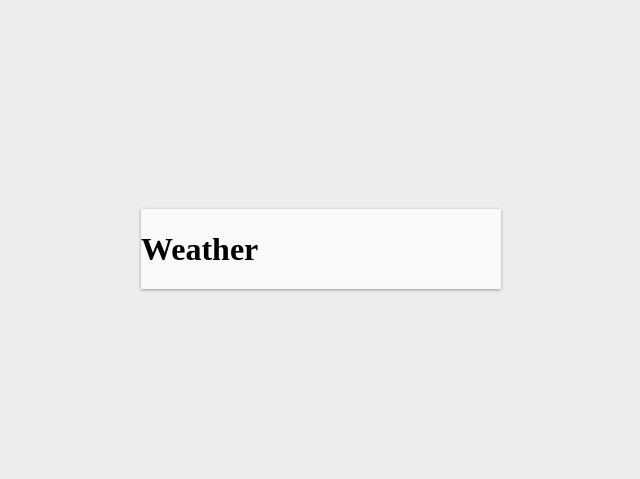
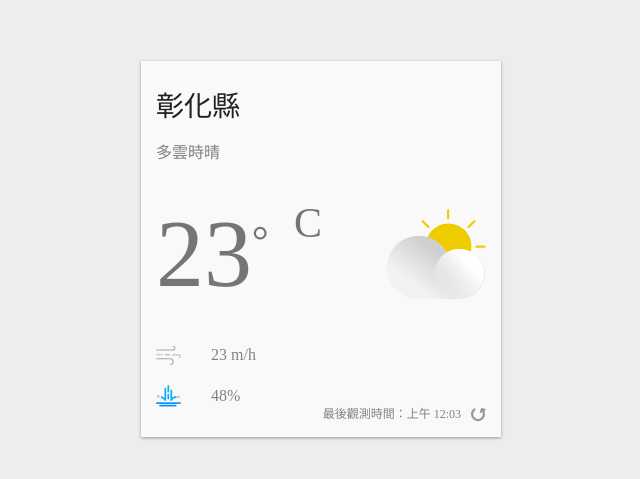
Before and after one commit to bucky0112/weather-app-react, a React (Create React App) app: page / in a window 1280 px wide. Shown: the part 151-630 px from the top of the page, without its empty margins (319-959 px from the left). Built offline with nearby package versions, Linux system fonts and the light colour scheme.

Commit message:
edit style

```diff
--- a/src/App.js
+++ b/src/App.js
@@ -1,6 +1,10 @@
-// @flow
 import * as React from 'react';
 import styled from '@emotion/styled';
+
+import { ReactComponent as DayCloudyIcon } from './assets/images/day-cloudy.svg';
+import { ReactComponent as AirFlowIcon } from './assets/images/airFlow.svg';
+import { ReactComponent as RainIcon } from './assets/images/rain.svg';
+import { ReactComponent as RefreshIcon } from './assets/images/refresh.svg';
 
 const Container = styled.div`
   background-color: #ededed;
@@ -11,16 +15,107 @@
 `;
 
 const WeatherCard = styled.div`
+  position: relative;
   min-width: 360px;
   box-shadow: 0 1px 3px 0 #999999;
   background-color: #f9f9f9;
+  box-sizing: border-box;
+  padding: 30px 15px;
+`;
+
+const Location = styled.div`
+  font-size: 28px;
+  color: #212121;
+  margin-bottom: 20px;
+`;
+
+const Description = styled.div`
+  font-size: 16px;
+  color: #828282;
+  margin-bottom: 30px;
+`;
+
+const CurrentWeather = styled.div`
+  display: flex;
+  justify-content: space-between;
+  align-items: center;
+  margin-bottom: 30px;
+`;
+
+const Temperature = styled.div`
+  color: #757575;
+  font-size: 96px;
+  font-weight: 300;
+  display: flex;
+`;
+
+const Celsius = styled.div`
+  font-weight: normal;
+  font-size: 42px;
+`;
+
+const AirFlow = styled.div`
+  display: flex;
+  align-items: center;
+  font-size: 16x;
+  font-weight: 300;
+  color: #828282;
+  margin-bottom: 20px;
+  svg {
+    width: 25px;
+    height: auto;
+    margin-right: 30px;
+  }
+`;
+
+const Rain = styled.div`
+  display: flex;
+  align-items: center;
+  font-size: 16x;
+  font-weight: 300;
+  color: #828282;
+  svg {
+    width: 25px;
+    height: auto;
+    margin-right: 30px;
+  }
+`;
+
+const Refresh = styled.div`
+  position: absolute;
+  right: 15px;
+  bottom: 15px;
+  font-size: 12px;
+  display: inline-flex;
+  align-items: flex-end;
+  color: #828282;
+  svg {
+    margin-left: 10px;
+    width: 15px;
+    height: 15px;
+    cursor: pointer;
+  }
+`;
+
+const DayCloudy = styled(DayCloudyIcon)`
+  flex-basis: 30%;
 `;
 
 function App(): React.Node {
   return (
     <Container>
       <WeatherCard>
-        <h1>Weather</h1>
+        <Location>彰化縣</Location>
+        <Description>多雲時晴</Description>
+        <CurrentWeather>
+          <Temperature>
+            23 <Celsius>。C</Celsius>
+          </Temperature>
+          <DayCloudy />
+        </CurrentWeather>
+        <AirFlow><AirFlowIcon />23 m/h</AirFlow>
+        <Rain><RainIcon />48%</Rain>
+        <Refresh>最後觀測時間：上午 12:03<RefreshIcon /></Refresh>
       </WeatherCard>
     </Container>
   );
```
